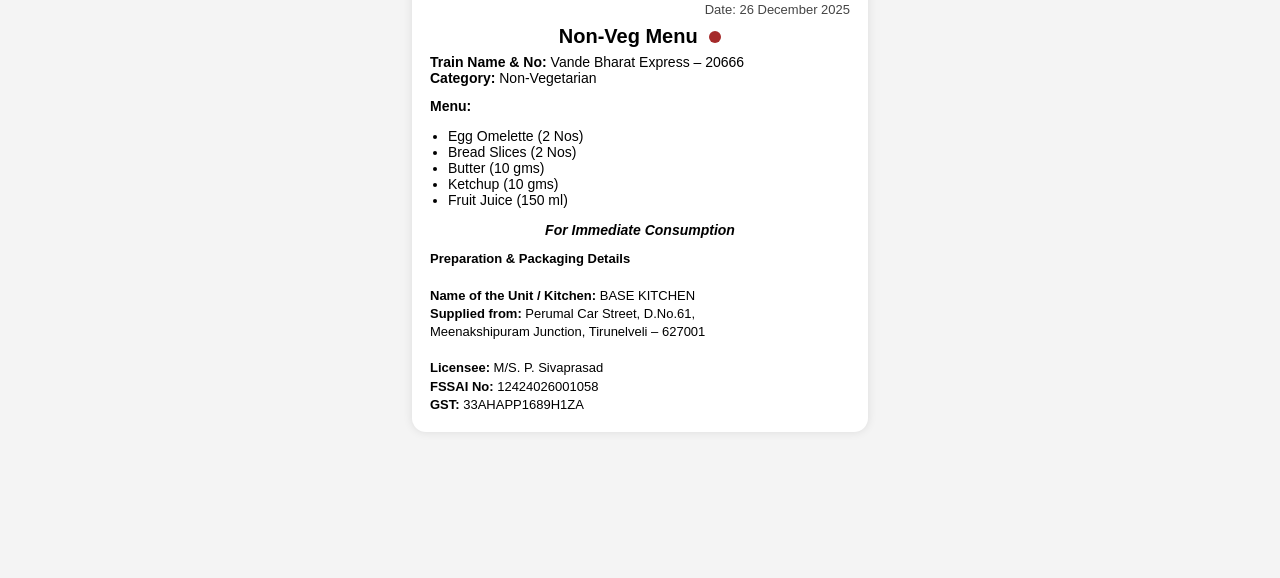
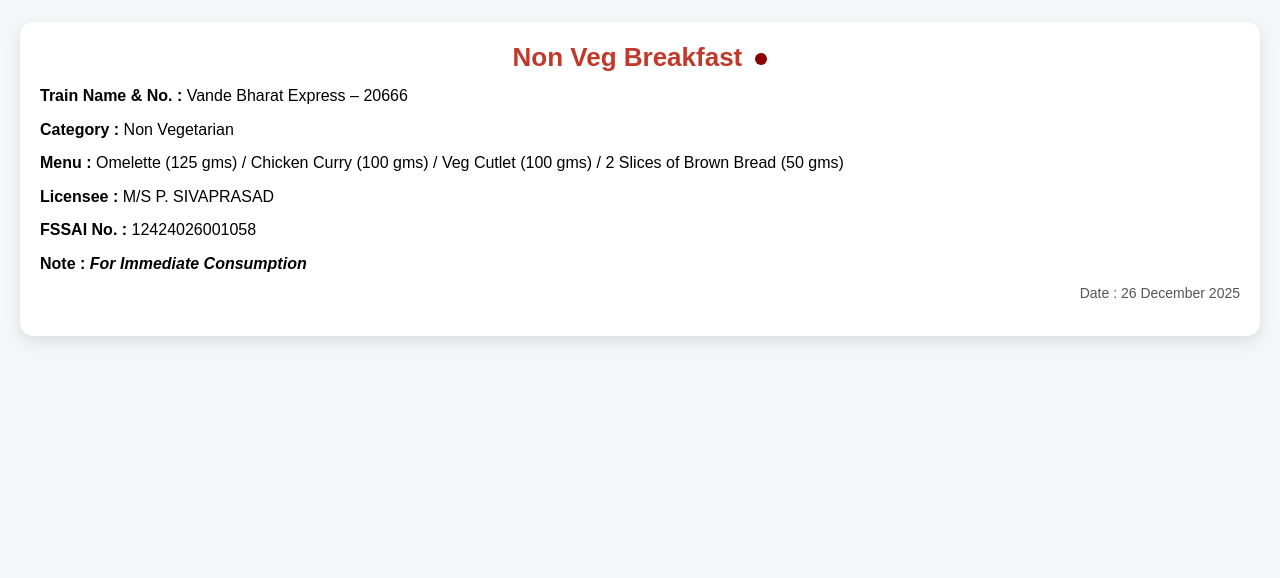
Before and after one commit to Printpark/20666_NonVeg, a plain HTML site: page index.html in a window 1280 px wide. Shown: the part 222-800 px from the top of the page. Drawn offline with Linux system fonts and the light colour scheme.

Commit message:
Refactor HTML structure and styling for non-veg menu

```diff
--- a/index.html
+++ b/index.html
@@ -1,123 +1,119 @@
 <!DOCTYPE html>
 <html lang="en">
 <head>
-<meta charset="UTF-8">
-<title>Non-Veg Meal Slip</title>
-<meta name="viewport" content="width=device-width, initial-scale=1.0">
+  <meta charset="UTF-8" />
+  <meta name="viewport" content="width=device-width, initial-scale=1.0"/>
+  <title>Non Veg Menu</title>
 
   <style>
     body {
+      margin: 0;
+      padding: 0;
       font-family: Arial, sans-serif;
-    background: #f4f4f4;
-    padding: 20px;
+      background-color: #f4f6f8;
     }
-  .card {
-    max-width: 420px;
-    margin: auto;
-    background: #fff;
-    border-radius: 14px;
-    padding: 18px;
-    box-shadow: 0 0 10px rgba(0,0,0,0.1);
-  }
+
     .header-img {
       width: 100%;
-    border-radius: 12px;
-    margin-bottom: 15px;
+      height: auto;
+      max-height: 220px;
+      object-fit: cover;
     }
-  .date {
-    text-align: right;
-    font-size: 13px;
-    color: #444;
-    margin-bottom: 8px;
+
+    .card {
+      background: #ffffff;
+      margin: 20px;
+      padding: 20px;
+      border-radius: 14px;
+      box-shadow: 0 6px 16px rgba(0,0,0,0.1);
     }
+
     .title {
       text-align: center;
-    font-size: 20px;
+      color: #c0392b;
+      font-size: 26px;
       font-weight: bold;
-    margin-bottom: 6px;
+      margin-bottom: 10px;
     }
+
     .nonveg-dot {
       display: inline-block;
       width: 12px;
       height: 12px;
-    background: brown;
+      background-color: #8b0000;
       border-radius: 50%;
       margin-left: 6px;
+      vertical-align: middle;
     }
+
+    .date {
+      text-align: right;
+      font-size: 14px;
+      color: #555;
+      margin-bottom: 15px;
+    }
+
     .info {
-    font-size: 14px;
-    margin-bottom: 12px;
+      font-size: 16px;
+      line-height: 1.6;
+      margin-bottom: 8px;
     }
-  .menu {
-    font-size: 14px;
-    margin-bottom: 10px;
-  }
-  ul {
-    padding-left: 18px;
-  }
-  .immediate {
-    text-align: center;
-    font-size: 14px;
-    margin: 12px 0;
-  }
-  .details {
-    font-size: 13px;
-    line-height: 1.4;
+
+    .info strong {
+      font-weight: bold;
     }
   </style>
 </head>
 
 <body>
 
+  <!-- Train Image -->
+  <img src="train.jpg" alt="Vande Bharat Train" class="header-img">
+
+  <!-- Card -->
   <div class="card">
 
-  <img src="train.jpg" alt="Vande Bharat Express" class="header-img">
-
-  <div class="date">Date: <span id="todayDate"></span></div>
-
     <div class="title">
-    Non-Veg Menu <span class="nonveg-dot"></span>
+      Non Veg Breakfast <span class="nonveg-dot"></span>
     </div>
 
     <div class="info">
-    <strong>Train Name & No:</strong> Vande Bharat Express – 20666<br>
-    <strong>Category:</strong> Non-Vegetarian
+      <strong>Train Name & No. :</strong> Vande Bharat Express – 20666
     </div>
 
-  <div class="menu">
-    <strong>Menu:</strong>
-    <ul>
-      <li>Egg Omelette (2 Nos)</li>
-      <li>Bread Slices (2 Nos)</li>
-      <li>Butter (10 gms)</li>
-      <li>Ketchup (10 gms)</li>
-      <li>Fruit Juice (150 ml)</li>
-    </ul>
+    <div class="info">
+      <strong>Category :</strong> Non Vegetarian
     </div>
 
-  <div class="immediate">
-    <b><i>For Immediate Consumption</i></b>
+    <div class="info">
+      <strong>Menu :</strong> Omelette (125 gms) / Chicken Curry (100 gms) /
+      Veg Cutlet (100 gms) / 2 Slices of Brown Bread (50 gms)
     </div>
 
-  <div class="details">
-    <strong>Preparation & Packaging Details</strong><br><br>
+    <div class="info">
+      <strong>Licensee :</strong> M/S P. SIVAPRASAD
+    </div>
 
-    <strong>Name of the Unit / Kitchen:</strong> BASE KITCHEN<br>
-    <strong>Supplied from:</strong> Perumal Car Street, D.No.61,<br>
-    Meenakshipuram Junction, Tirunelveli – 627001<br><br>
+    <div class="info">
+      <strong>FSSAI No. :</strong> 12424026001058
+    </div>
 
-    <strong>Licensee:</strong> M/S. P. Sivaprasad<br>
-    <strong>FSSAI No:</strong> 12424026001058<br>
-    <strong>GST:</strong> 33AHAPP1689H1ZA
+    <div class="info">
+      <strong>Note :</strong> <b><i>For Immediate Consumption</i></b>
+    </div>
+
+    <div class="date">
+      Date : <span id="todayDateNonVeg"></span>
     </div>
 
   </div>
 
+  <!-- Auto Date Script -->
   <script>
-  const today = new Date();
-  const options = { day: '2-digit', month: 'long', year: 'numeric' };
-  document.getElementById("todayDate").innerText =
-    today.toLocaleDateString('en-GB', options);
+    const todayNV = new Date();
+    const optionsNV = { day: 'numeric', month: 'long', year: 'numeric' };
+    document.getElementById('todayDateNonVeg').textContent =
+      todayNV.toLocaleDateString('en-IN', optionsNV);
   </script>
 
 </body>
```
Lines whose indentation alone changed are shown as unchanged.
